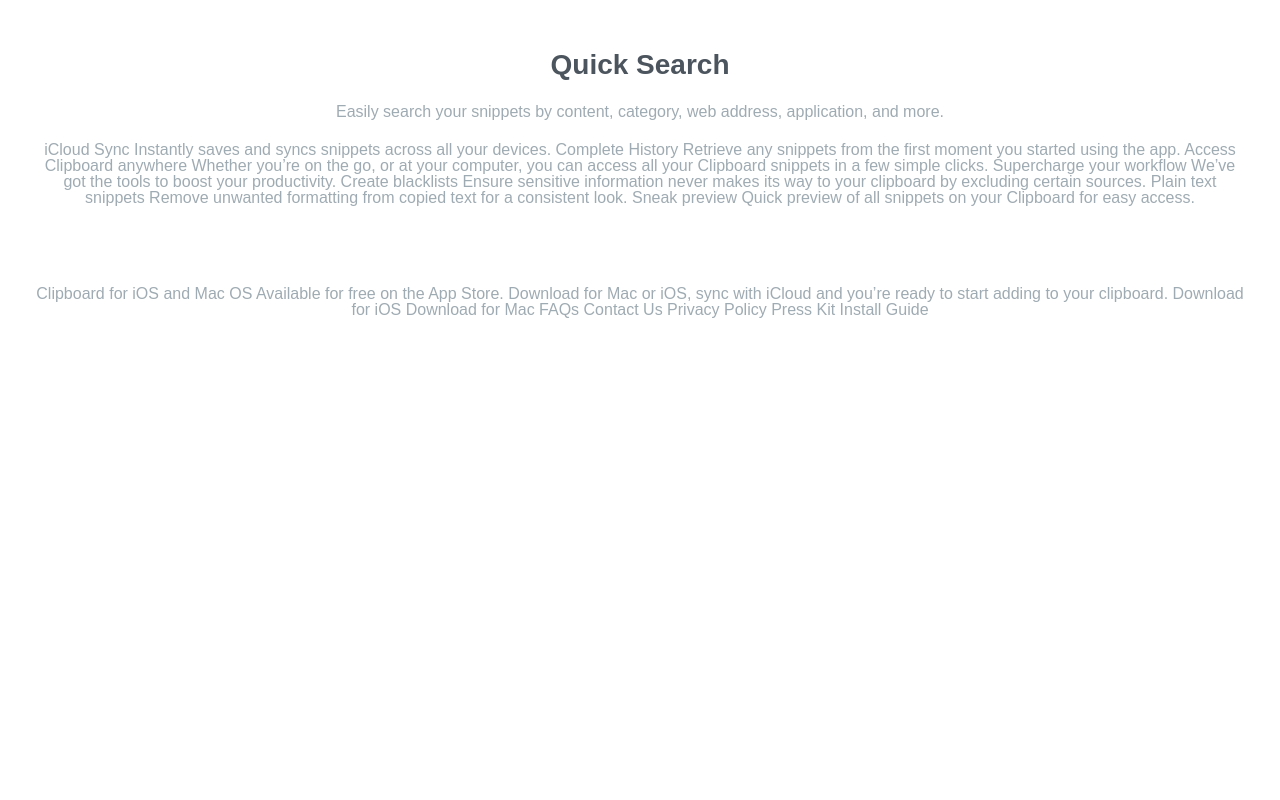
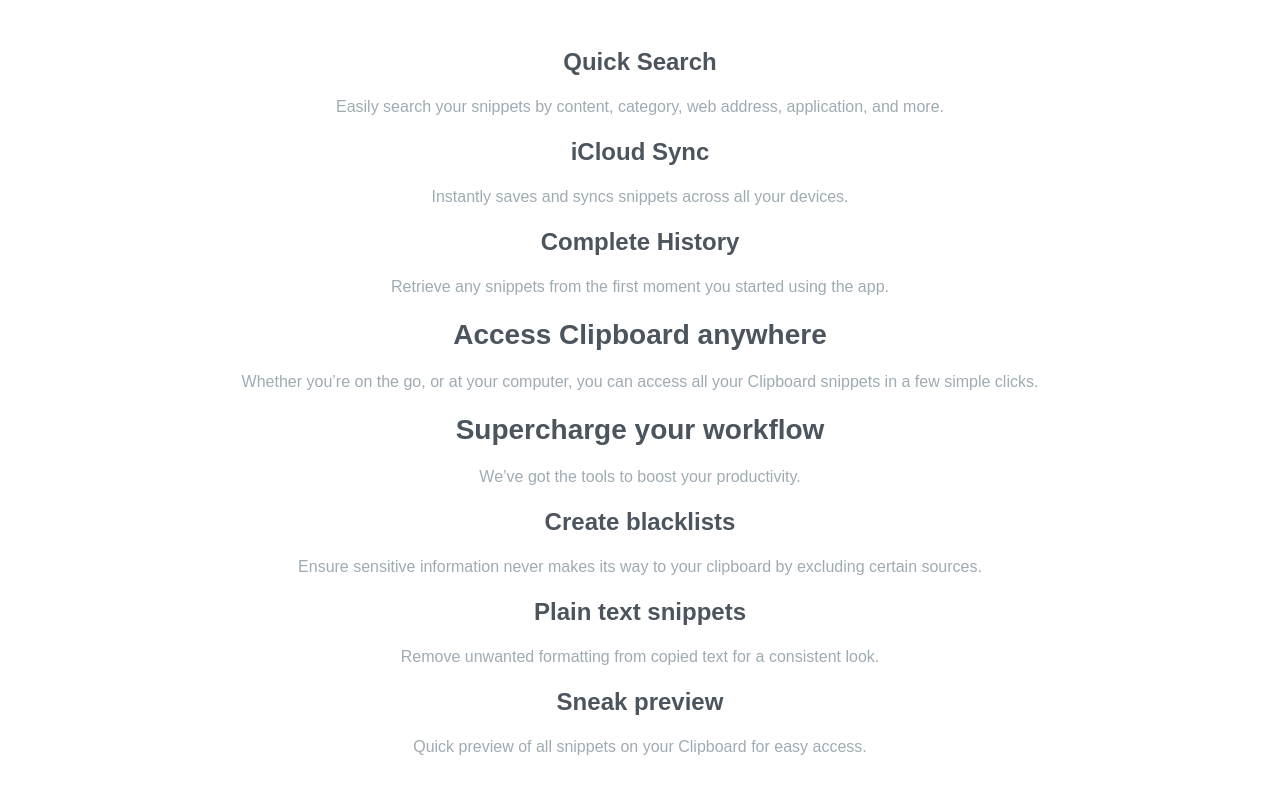
Before and after one commit to ianbuen/clipboard-landing-page, a React (Vite) app: page / in a window 1280 px wide. Shown: the part 1820-2620 px from the top of the page. Before the commit the page ends 2170 px from the top, so only its background shows below. Built offline with nearby package versions, Linux system fonts and the light colour scheme; a web font is replaced by a local one.

Commit message:
add brand logos

```diff
--- a/src/App.jsx
+++ b/src/App.jsx
@@ -1,7 +1,12 @@
-import { Download } from './components/Download'
-import './styles/App.sass'
-import logo from "./assets/images/logo.svg"
-import imgPC from "./assets/images/image-computer.png"
+import { Download } from './components/Download';
+import './styles/App.sass';
+import logo from "./assets/images/logo.svg";
+import imgPC from "./assets/images/image-computer.png";
+import imgGoogle from "./assets/images/logo-google.png";
+import imgIBM from "./assets/images/logo-ibm.png";
+import imgMicrosoft from "./assets/images/logo-microsoft.png";
+import imgHP from "./assets/images/logo-hp.png";
+import imgVector from "./assets/images/logo-vector-graphics.png";
 
 function App() {
 
@@ -19,39 +24,41 @@
         <p>Clipboard instantly stores any item you copy in the cloud, meaning you can access your snippets immediately on all your devices. Our Mac and iOS apps will help you organize everything.</p>
         <img src={imgPC} alt="photo of computer" />
 
-        <h2>Quick Search</h2>
+        <h3>Quick Search</h3>
         <p>Easily search your snippets by content, category, web address, application, and more.</p>
 
 
-        iCloud Sync
+        <h3>iCloud Sync</h3>
+        <p>Instantly saves and syncs snippets across all your devices.</p>
 
-        Instantly saves and syncs snippets across all your devices.
+        <h3>Complete History</h3>
+        <p>Retrieve any snippets from the first moment you started using the app.</p>
 
-        Complete History
 
-        Retrieve any snippets from the first moment you started using the app.
+        <h2>Access Clipboard anywhere</h2>
+        <p>Whether you’re on the go, or at your computer, you can access all your Clipboard snippets in a few simple clicks.</p>
 
-        Access Clipboard anywhere
+        <h2>Supercharge your workflow</h2>
+        <p>We’ve got the tools to boost your productivity.</p>
 
-        Whether you’re on the go, or at your computer, you can access all your Clipboard
-        snippets in a few simple clicks.
 
-        Supercharge your workflow
+        <h3>Create blacklists</h3>
+        <p>Ensure sensitive information never makes its way to your clipboard by excluding certain sources.</p>
 
-        We’ve got the tools to boost your productivity.
+        <h3>Plain text snippets</h3>
+        <p>Remove unwanted formatting from copied text for a consistent look.</p>
 
-        Create blacklists
+        <h3>Sneak preview</h3>
+        <p>Quick preview of all snippets on your Clipboard for easy access.</p>
 
-        Ensure sensitive information never makes its way to your clipboard by excluding certain sources.
+      </section>
 
-        Plain text snippets
-
-        Remove unwanted formatting from copied text for a consistent look.
-
-        Sneak preview
-
-        Quick preview of all snippets on your Clipboard for easy access.
-
+      <section className='Brands'>
+        <img src={imgGoogle} alt="google logo" />
+        <img src={imgIBM} alt="ibm logo" />
+        <img src={imgMicrosoft} alt="microsoft logo" />
+        <img src={imgHP} alt="hp logo" />
+        <img src={imgVector} alt="vector graphics logo" />
       </section>
 
 
--- a/src/styles/App.sass
+++ b/src/styles/App.sass
@@ -27,6 +27,10 @@
         @extend h1
         font-size: 1.75rem
 
+    h3
+        @extend h1
+        font-size: 1.5rem
+
     p
         line-height: 1.75
         padding: 0 0.5rem
```
